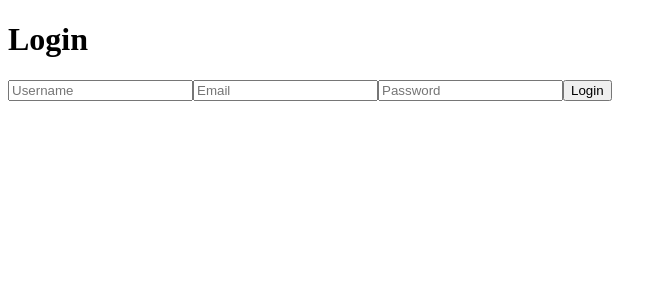
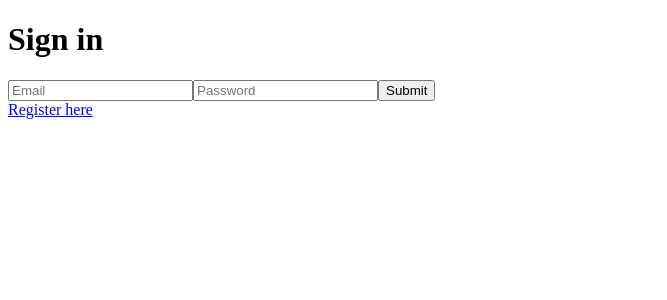
Before and after one commit to AlejandroDeWolf/Virtual-currency-frontend, a Vue app: page / in a window 1280 px wide. Shown: the top 300 px of the page, without its empty margins (0-667 px from the left). Built offline with nearby package versions, Linux system fonts and the light colour scheme.

Commit message:
feat: add correct login form + corresponding classes

```diff
--- a/src/components/Login.vue
+++ b/src/components/Login.vue
@@ -5,14 +5,15 @@ import { ref } from 'vue'
 </script>
 
 <template>
-  <div>
-        <h1>Login</h1>
-        <input type="text" placeholder="Username" v-model="username">
-        <input type="text" placeholder="Email" v-model="message">
-        <input type="password" placeholder="Password">
-        <input type="submit" @click="addMessage" value="Login">
-    </div>
+  <div class="card">
+    <h1>Sign in</h1>
+
+    <form action="">
+      <input type="text" placeholder="Email" v-model="email" class="formInput">
+      <input type="password" placeholder="Password" class="formInput">
+      <input type="submit" @click="addMessage" value="Submit" class="btn">
+    </form>
+
+    <a href="#" class="link">Register here</a>
+  </div>
 </template>
-
-<style scoped>
-</style>
```
